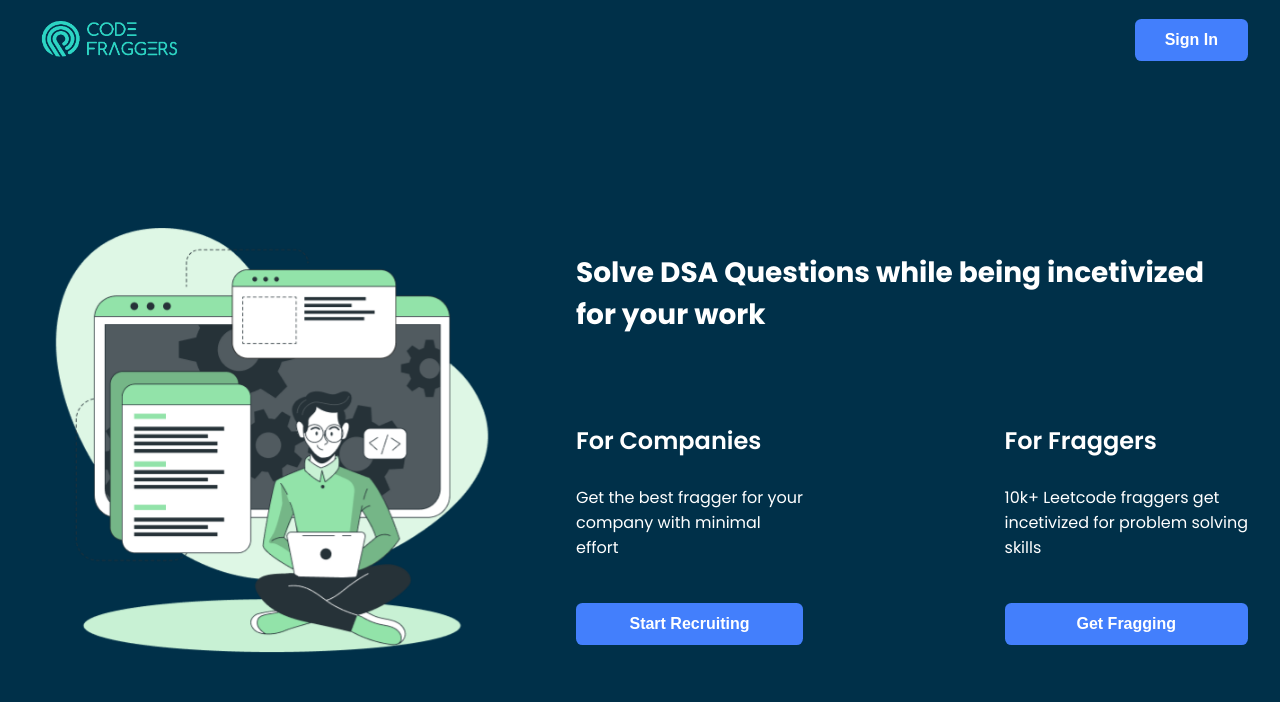
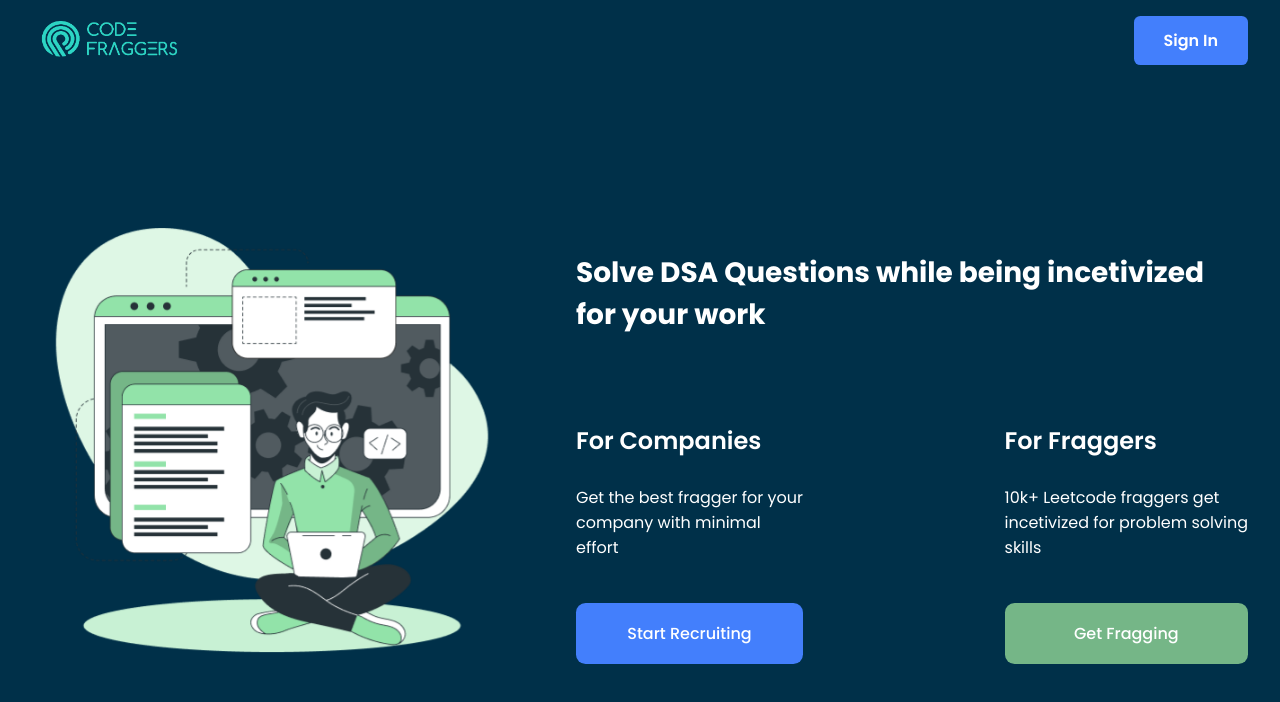
Before and after one commit to HetviSoni/code-fraggers, a React (Create React App) app: page /code-fraggers/login in a window 1280 px wide. Shown: the top 702 px of the page. Built offline with nearby package versions, Linux system fonts and the light colour scheme.

Commit message:
Improved Button design

```diff
--- a/src/App.css
+++ b/src/App.css
@@ -2,10 +2,11 @@
     margin-top: 2em;
     border: 2px solid red;
 } */
-body{
-  background-color:#003049;
+body {
+	background-color: #003049;
 }
-.mainbody{
+
+.mainbody {
 	width: 100%;
 	display: flex;
 	justify-content: center;
@@ -16,3 +17,46 @@ body{
 /* .header{
   border: 2px solid red;
 } */
+
+.primary-btn {
+	border: none;
+	outline: none;
+	background-color: #437ffc;
+	display: flex;
+	justify-content: center;
+	align-items: center;
+	padding: 18px 48px;
+	border-radius: 0.6rem;
+	font-size: 1rem;
+	font-family: "Poppins", sans-serif;
+	font-weight: 500;
+	color: white;
+	cursor: pointer;
+	transition: all 0.2s ease-in-out;
+}
+
+.primary-btn:hover {
+	background-color: #305bb8;
+	transition: all 0.2s ease-in-out;
+}
+.secondary-btn {
+	border: none;
+	outline: none;
+	background-color: #75b687;
+	display: flex;
+	justify-content: center;
+	align-items: center;
+	padding: 18px 48px;
+	border-radius: 0.6rem;
+	font-size: 1rem;
+	font-family: "Poppins", sans-serif;
+	font-weight: 500;
+	color: white;
+	cursor: pointer;
+	transition: all 0.2s ease-in-out;
+}
+
+.secondary-btn:hover {
+	background-color: #558562;
+	transition: all 0.2s ease-in-out;
+}
--- a/src/components/body/button.js
+++ b/src/components/body/button.js
@@ -1,8 +1,6 @@
-import '../../styles/header.css';
+import "../../styles/header.css";
 
-const Button=props=>{
-    return <button className="signIn">
-        {props.text}
-    </button>
-}
+const Button = (props) => {
+	return <button className={props.type}>{props.text}</button>;
+};
 export default Button;
--- a/src/components/body/sub-container1.js
+++ b/src/components/body/sub-container1.js
@@ -1,17 +1,17 @@
-import '../../styles/subcontainer.css';
-import Button from './button';
-const Subcontainer1= props=>{
-    const buttonText='Start Recruiting';
+import "../../styles/subcontainer.css";
+import Button from "./button";
+const Subcontainer1 = (props) => {
+	const buttonText = "Start Recruiting";
 	return (
-        <div className='subcontainer'>
+		<div className="subcontainer">
 			<h3 className="heading">For Companies</h3>
 			<p>
-                Get the best fragger for your <br/>
-                company with minimal <br/>
+				Get the best fragger for your <br />
+				company with minimal <br />
 				effort
 			</p>
-            <Button text={buttonText}/>
+			<Button text={buttonText} type="primary-btn" />
 		</div>
-    )
-}
+	);
+};
 export default Subcontainer1;
--- a/src/components/body/sub-container2.js
+++ b/src/components/body/sub-container2.js
@@ -1,18 +1,18 @@
-import '../../styles/subcontainer.css';
-import Button from './button';
+import "../../styles/subcontainer.css";
+import Button from "./button";
 
-const Subcontainer2= props=>{
-    const buttonText='Get Fragging';
-    return (
-        <div className='subcontainer'>
-            <h3 className="heading">For Fraggers</h3>
-            <p >
-                10k+ Leetcode fraggers get <br/>
-                incetivized for problem solving <br/>
-                skills
-            </p>
-            <Button text={buttonText}/>
-        </div>
-    )
-}
+const Subcontainer2 = (props) => {
+	const buttonText = "Get Fragging";
+	return (
+		<div className="subcontainer">
+			<h3 className="heading">For Fraggers</h3>
+			<p>
+				10k+ Leetcode fraggers get <br />
+				incetivized for problem solving <br />
+				skills
+			</p>
+			<Button text={buttonText} type="secondary-btn" />
+		</div>
+	);
+};
 export default Subcontainer2;
--- a/src/styles/header.css
+++ b/src/styles/header.css
@@ -1,4 +1,4 @@
-.header{
+.header {
 	width: 100%;
 	height: 5rem;
 	color: white;
@@ -7,10 +7,9 @@
 	justify-content: center;
 	align-items: center;
 	/* padding: 0 10%; */
-
 }
 
-.header--container{
+.header--container {
 	width: 100%;
 	max-width: 1440px;
 	height: 5rem;
@@ -20,13 +19,13 @@
 	align-items: center;
 }
 
-.logoimg{
+.logoimg {
 	display: flex;
 	justify-content: center;
 	align-items: center;
 }
 
-.logoimg img{
+.logoimg img {
 	/* border: 2px solid red; */
 	width: 10rem;
 }
@@ -42,9 +41,13 @@
 	text-decoration: none;
 	display: inline-block;
 	font-size: 16px;
+	font-family: "Poppins", sans-serif;
+	cursor: pointer;
+	transition: all 0.25s ease-in-out;
 }
 .signIn:hover,
 .signIn:focus {
 	background-color: skyblue;
 	transition: 0.2s ease-in;
+	transition: all 0.25s ease-in-out;
 }
```
Also changed, not shown: src/styles/subcontainer.css (+6 -5 lines), 1 other file (tests, documents, lock files or other folders). Lines whose indentation alone changed are shown as unchanged.
